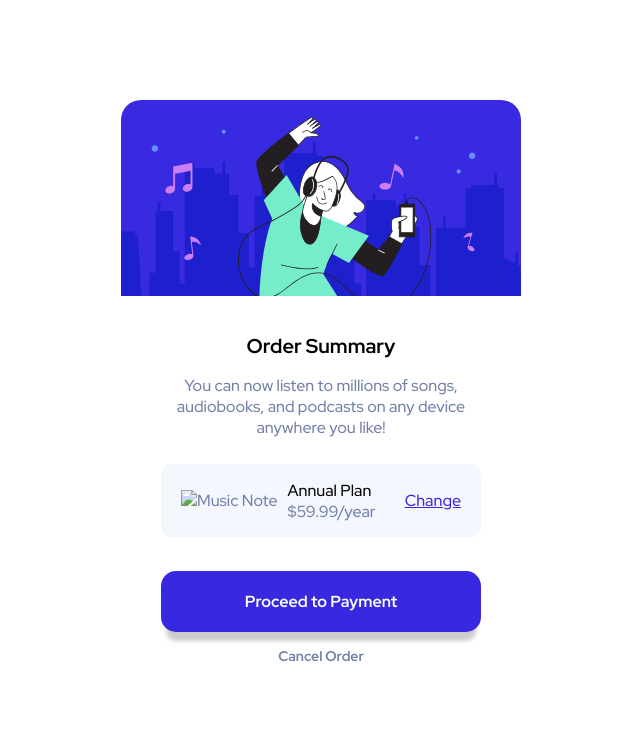
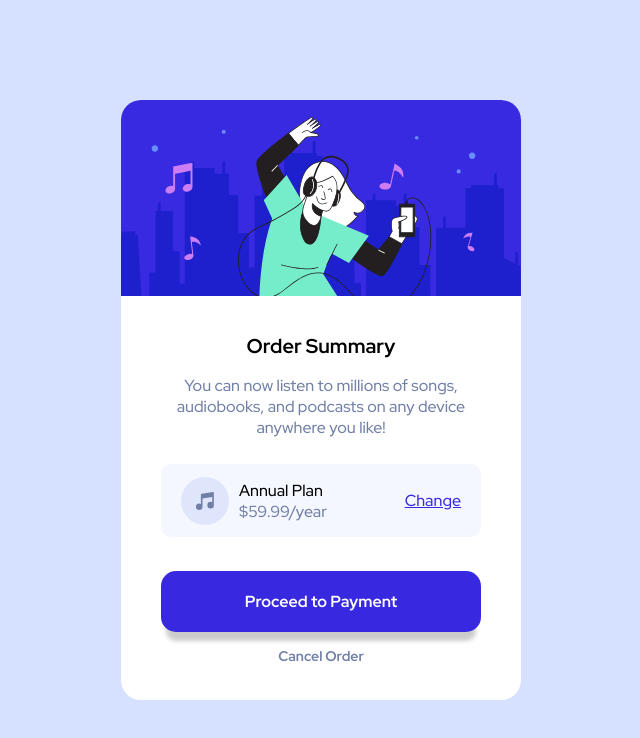
Before and after one commit to RandomGuy20/OrderSummaryComponent, a plain HTML site: page index.html in a window 1280 px wide. Shown: the whole page, without its empty margins (319-959 px from the left). Drawn offline with Linux system fonts and the light colour scheme; the site is published under a folder, as on GitHub Pages, so addresses that start at the root find nothing.

Commit message:
addition

```diff
--- a/index.html
+++ b/index.html
@@ -31,7 +31,7 @@
     <div class="plan-container">
 
       <div class="plan-data">
-        <img src="/images/icon-music.svg" alt=" Music Note">
+        <img src="./images/icon-music.svg" alt=" Music Note">
         <p > <span class="dark">Annual Plan</span> <br>
           $59.99/year</p>
           <button class="btn change-plan">Change</button>
--- a/styles/styles.css
+++ b/styles/styles.css
@@ -45,7 +45,7 @@ main
     justify-content: center;
     margin: 0;
     min-height: 100vh;
-    background-image: url("/images/pattern-background-desktop.svg");
+    background-image: url("../images/pattern-background-desktop.svg");
     background-repeat: no-repeat;
     background-size: 200% 200%;
     font-size:inherit;
```
